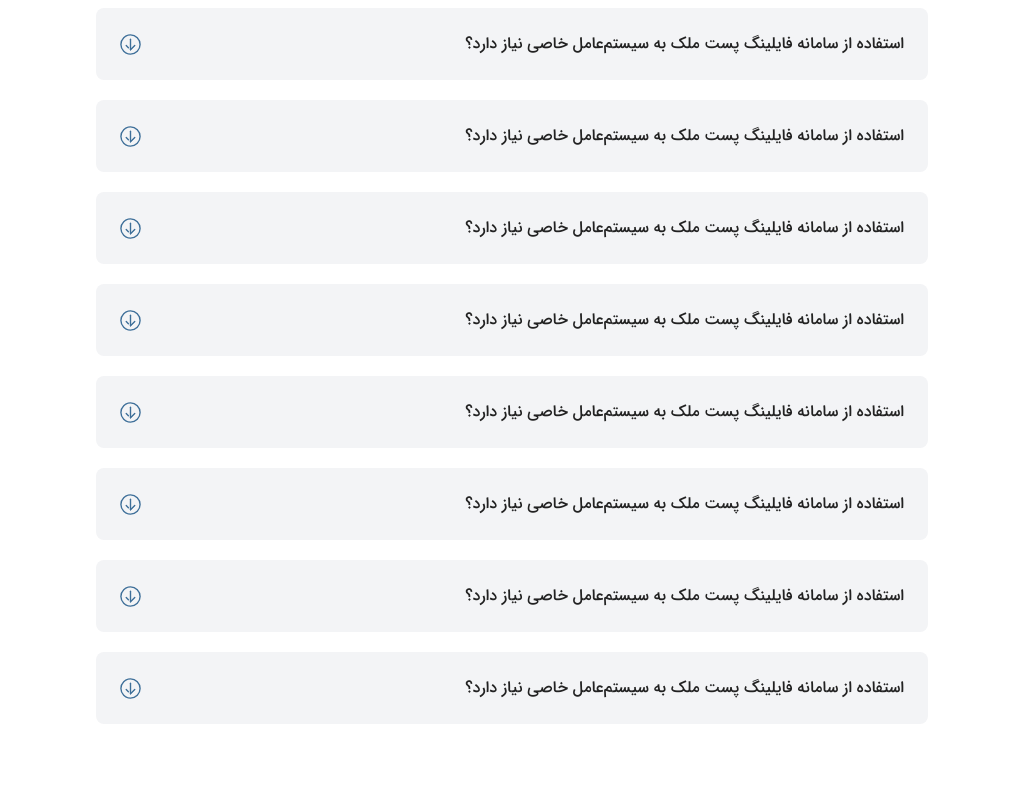
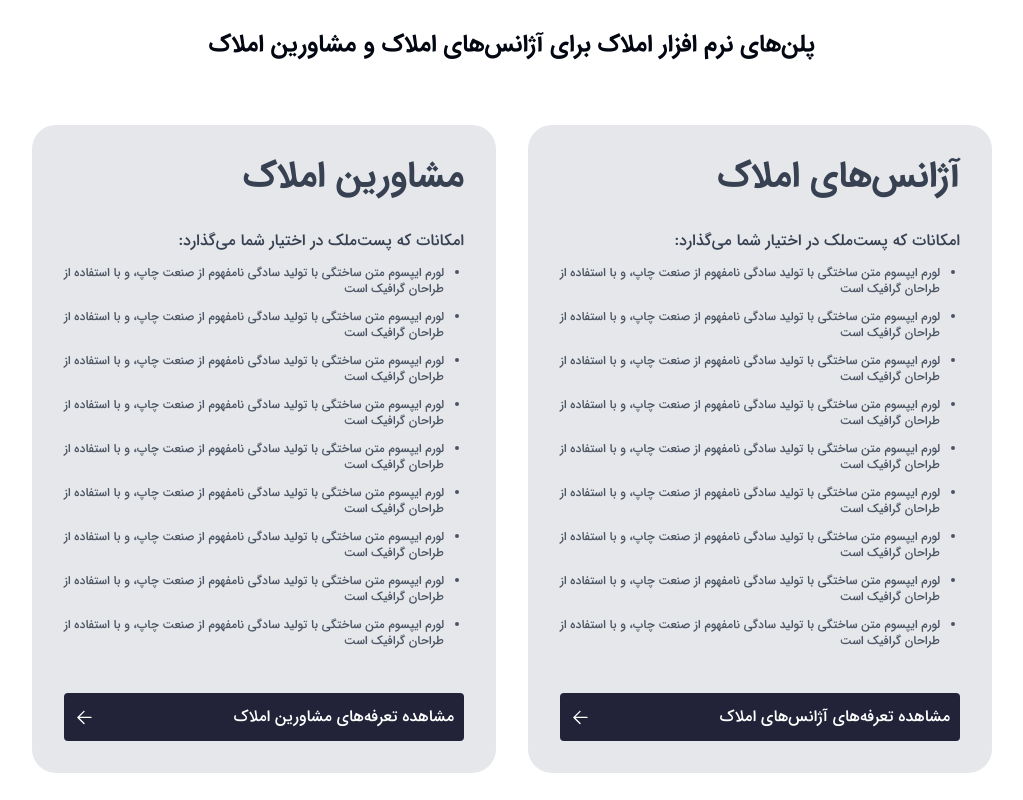
Before and after one commit to pouria-seifi/pst-melk, a Next.js app: page /second in a window 1280 px wide. Shown: the part 2960-3760 px from the top of the page, without its empty margins (128-1151 px from the left). Built offline with nearby package versions, Linux system fonts and the light colour scheme.

Commit message:
add manage files

```diff
--- a/app/(secondLanding)/second/page.tsx
+++ b/app/(secondLanding)/second/page.tsx
@@ -3,6 +3,7 @@ import Contact from "@/app/_widgets/contact";
 import EventsTillNow from "@/app/_widgets/eventsTillNow";
 import FAQ from "@/app/_widgets/faq";
 import ManageFiles from "@/app/_widgets/managaFiles";
+import Plans from "@/app/_widgets/plans";
 import QuoteFromUsers from "@/app/_widgets/quoteFromUsers";
 import SecondPocket from "@/app/_widgets/secondPocket";
 import { Qoute } from "@/app/globalTypes";
@@ -55,6 +56,7 @@ export default function Home() {
       <EventsTillNow />
       <QuoteFromUsers title="تجربه مشاورین مسکن" quotes={quotes} />
       <ManageFiles />
+      <Plans />
       <FAQ />
       <Contact />
     </Fragment>
--- a/app/_components/navigate/navigate.tsx
+++ b/app/_components/navigate/navigate.tsx
@@ -2,7 +2,12 @@ import React from "react";
 import Link from "next/link";
 import { utils } from "@/app/_utility";
 
-type Types = "primary" | "secondary" | "thirdinary" | "quaterdinary";
+type Types =
+  | "primary"
+  | "secondary"
+  | "thirdinary"
+  | "quaterdinary"
+  | "quinary";
 
 interface ButtonProps {
   label?: string;
@@ -24,6 +29,8 @@ const buttonTypes = {
     "border-primary text-primary bg-white py-1.5 px-2.5 flex items-center row justify-center rounded border-1 rounded border-solid",
   quaterdinary:
     "border-primary text-white bg-primary py-1.5 px-2.5 flex items-center row justify-center rounded border-1 rounded border-solid",
+  quinary:
+    "text-white bg-secondary py-1.5 px-2.5 flex items-center row w-44 justify-center rounded",
 };
 
 const Navigate: React.FC<ButtonProps> = ({
--- a/app/_widgets/managaFiles/index.tsx
+++ b/app/_widgets/managaFiles/index.tsx
@@ -6,7 +6,7 @@ import WhiteArrowLeft from "/public/images/white-arrow-left.svg";
 
 export default function ManageFiles() {
   return (
-    <section className="mt-10 lg:mt-28 mb-20 px-6 lg:px-40 py-8 mx-4 lg:mx-auto text-justify">
+    <section className="mt-10 lg:mt-28 mb-20 px-4 lg:px-40 py-8 mx-4 lg:mx-auto text-justify">
       <div className="bg-secondary bg-twoCirclesManageFiles bg-no-repeat bg-[position:10%_100%] lg:bg-[position:45%_100%] rounded-2xl flex justify-between flex-col lg:flex-row items-center px-6 lg:px-14 py-6 lg:py-14">
         <Image
           className="hidden lg:flex lg:ml-6"
--- /dev/null
+++ b/app/_widgets/plans/index.tsx
@@ -0,0 +1,132 @@
+import React from "react";
+import ManageFilesIcon from "/public/images/manage-files.svg";
+import Navigate from "@/app/_components/navigate/navigate";
+import Image from "next/image";
+import WhiteArrowLeft from "/public/images/white-arrow-left.svg";
+
+export default function Plans() {
+  return (
+    <section className="mt-10 lg:mt-20 mb-20 px-4 lg:px-40 py-8 mx-4 lg:mx-auto text-justify">
+      <div className="flex flex-col">
+        <h3 className="text-gray9 font-bold text-xl md:text-2xl text-center md:border-t-1 border-solid border-gray2 pt-16">
+          پلن‌های نرم افزار املاک برای آژانس‌های املاک و مشاورین املاک
+        </h3>
+        <div className="grid grid-cols-1 md:grid-cols-2 gap-6 md:gap-8 mt-16">
+          <div className="bg-gray2 rounded-3xl p-6 md:p-8">
+            <h4 className="text-gray6 text-2xl md:text-4xl font-bold mb-4 md:mb-8">
+              آژانس‌های املاک
+            </h4>
+            <span className="text-gray6 mb-3">
+              امکانات که پست‌ملک در اختیار شما می‌گذارد:
+            </span>
+            <ul className="list-disc mt-2 md:mt-3">
+              <li className="text-xs text-gray5 mb-3 mr-5">
+                لورم ایپسوم متن ساختگی با تولید سادگی نامفهوم از صنعت چاپ، و با
+                استفاده از طراحان گرافیک است
+              </li>
+              <li className="text-xs text-gray5 mb-3 mr-5">
+                لورم ایپسوم متن ساختگی با تولید سادگی نامفهوم از صنعت چاپ، و با
+                استفاده از طراحان گرافیک است
+              </li>
+              <li className="text-xs text-gray5 mb-3 mr-5">
+                لورم ایپسوم متن ساختگی با تولید سادگی نامفهوم از صنعت چاپ، و با
+                استفاده از طراحان گرافیک است
+              </li>
+              <li className="text-xs text-gray5 mb-3 mr-5">
+                لورم ایپسوم متن ساختگی با تولید سادگی نامفهوم از صنعت چاپ، و با
+                استفاده از طراحان گرافیک است
+              </li>
+              <li className="text-xs text-gray5 mb-3 mr-5">
+                لورم ایپسوم متن ساختگی با تولید سادگی نامفهوم از صنعت چاپ، و با
+                استفاده از طراحان گرافیک است
+              </li>
+              <li className="text-xs text-gray5 mb-3 mr-5">
+                لورم ایپسوم متن ساختگی با تولید سادگی نامفهوم از صنعت چاپ، و با
+                استفاده از طراحان گرافیک است
+              </li>
+              <li className="text-xs text-gray5 mb-3 mr-5">
+                لورم ایپسوم متن ساختگی با تولید سادگی نامفهوم از صنعت چاپ، و با
+                استفاده از طراحان گرافیک است
+              </li>
+              <li className="text-xs text-gray5 mb-3 mr-5">
+                لورم ایپسوم متن ساختگی با تولید سادگی نامفهوم از صنعت چاپ، و با
+                استفاده از طراحان گرافیک است
+              </li>
+              <li className="text-xs text-gray5 mb-3 mr-5">
+                لورم ایپسوم متن ساختگی با تولید سادگی نامفهوم از صنعت چاپ، و با
+                استفاده از طراحان گرافیک است
+              </li>
+            </ul>
+            <Navigate
+              type="quinary"
+              href="/"
+              icon={
+                <Image className="hidden md:flex" src={WhiteArrowLeft} alt="" />
+              }
+              className="w-full h-12 mt-8 md:mt-11 text-base font-medium"
+            >
+              مشاهده تعرفه‌های آژانس‌های املاک
+            </Navigate>
+          </div>
+
+          <div className="bg-gray2 rounded-3xl p-6 md:p-8">
+            <h4 className="text-gray6 text-2xl md:text-4xl font-bold mb-4 md:mb-8">
+              مشاورین املاک
+            </h4>
+            <span className="text-gray6">
+              امکانات که پست‌ملک در اختیار شما می‌گذارد:
+            </span>
+            <ul className="list-disc mt-2 md:mt-3">
+              <li className="text-xs text-gray5 mb-3 mr-5">
+                لورم ایپسوم متن ساختگی با تولید سادگی نامفهوم از صنعت چاپ، و با
+                استفاده از طراحان گرافیک است
+              </li>
+              <li className="text-xs text-gray5 mb-3 mr-5">
+                لورم ایپسوم متن ساختگی با تولید سادگی نامفهوم از صنعت چاپ، و با
+                استفاده از طراحان گرافیک است
+              </li>
+              <li className="text-xs text-gray5 mb-3 mr-5">
+                لورم ایپسوم متن ساختگی با تولید سادگی نامفهوم از صنعت چاپ، و با
+                استفاده از طراحان گرافیک است
+              </li>
+              <li className="text-xs text-gray5 mb-3 mr-5">
+                لورم ایپسوم متن ساختگی با تولید سادگی نامفهوم از صنعت چاپ، و با
+                استفاده از طراحان گرافیک است
+              </li>
+              <li className="text-xs text-gray5 mb-3 mr-5">
+                لورم ایپسوم متن ساختگی با تولید سادگی نامفهوم از صنعت چاپ، و با
+                استفاده از طراحان گرافیک است
+              </li>
+              <li className="text-xs text-gray5 mb-3 mr-5">
+                لورم ایپسوم متن ساختگی با تولید سادگی نامفهوم از صنعت چاپ، و با
+                استفاده از طراحان گرافیک است
+              </li>
+              <li className="text-xs text-gray5 mb-3 mr-5">
+                لورم ایپسوم متن ساختگی با تولید سادگی نامفهوم از صنعت چاپ، و با
+                استفاده از طراحان گرافیک است
+              </li>
+              <li className="text-xs text-gray5 mb-3 mr-5">
+                لورم ایپسوم متن ساختگی با تولید سادگی نامفهوم از صنعت چاپ، و با
+                استفاده از طراحان گرافیک است
+              </li>
+              <li className="text-xs text-gray5 mb-3 mr-5">
+                لورم ایپسوم متن ساختگی با تولید سادگی نامفهوم از صنعت چاپ، و با
+                استفاده از طراحان گرافیک است
+              </li>
+            </ul>
+            <Navigate
+              type="quinary"
+              href="/"
+              icon={
+                <Image className="hidden md:flex" src={WhiteArrowLeft} alt="" />
+              }
+              className="w-full h-12 mt-8 md:mt-11 text-base font-medium"
+            >
+              مشاهده تعرفه‌های مشاورین املاک
+            </Navigate>
+          </div>
+        </div>
+      </div>
+    </section>
+  );
+}
--- a/app/index.css
+++ b/app/index.css
@@ -697,6 +697,10 @@ video {
   margin-top: 2.5rem;
 }
 
+.mt-11 {
+  margin-top: 2.75rem;
+}
+
 .mt-14 {
   margin-top: 3.5rem;
 }
@@ -745,6 +749,14 @@ video {
   margin-top: auto;
 }
 
+.mb-8 {
+  margin-bottom: 2rem;
+}
+
+.mt-1 {
+  margin-top: 0.25rem;
+}
+
 .block {
   display: block;
 }
@@ -805,6 +817,10 @@ video {
   width: 11rem;
 }
 
+.w-48 {
+  width: 12rem;
+}
+
 .w-56 {
   width: 14rem;
 }
@@ -817,10 +833,6 @@ video {
   width: 100%;
 }
 
-.w-48 {
-  width: 12rem;
-}
-
 .max-w-\[183px\] {
   max-width: 183px;
 }
@@ -897,6 +909,10 @@ video {
   gap: 1.5rem;
 }
 
+.gap-8 {
+  gap: 2rem;
+}
+
 .overflow-hidden {
   overflow: hidden;
 }
@@ -939,6 +955,18 @@ video {
 
 .border-t-1 {
   border-top-width: 1px;
+}
+
+.border-t {
+  border-top-width: 1px;
+}
+
+.border-t-8 {
+  border-top-width: 8px;
+}
+
+.border-t-4 {
+  border-top-width: 4px;
 }
 
 .border-solid {
@@ -955,11 +983,21 @@ video {
   border-color: rgb(3 133 244 / var(--tw-border-opacity));
 }
 
+.border-secondary {
+  --tw-border-opacity: 1;
+  border-color: rgb(34 35 56 / var(--tw-border-opacity));
+}
+
 .bg-gray1 {
   --tw-bg-opacity: 1;
   background-color: rgb(243 244 246 / var(--tw-bg-opacity));
 }
 
+.bg-gray2 {
+  --tw-bg-opacity: 1;
+  background-color: rgb(229 231 235 / var(--tw-bg-opacity));
+}
+
 .bg-gray9 {
   --tw-bg-opacity: 1;
   background-color: rgb(3 7 18 / var(--tw-bg-opacity));
@@ -1165,10 +1203,6 @@ video {
   text-align: center;
 }
 
-.text-right {
-  text-align: right;
-}
-
 .text-justify {
   text-align: justify;
 }
@@ -1233,6 +1267,11 @@ video {
   line-height: 1.25rem;
 }
 
+.text-gray1 {
+  --tw-text-opacity: 1;
+  color: rgb(243 244 246 / var(--tw-text-opacity));
+}
+
 .text-gray2 {
   --tw-text-opacity: 1;
   color: rgb(229 231 235 / var(--tw-text-opacity));
@@ -1276,11 +1315,6 @@ video {
 .text-white {
   --tw-text-opacity: 1;
   color: rgb(255 255 255 / var(--tw-text-opacity));
-}
-
-.text-gray1 {
-  --tw-text-opacity: 1;
-  color: rgb(243 244 246 / var(--tw-text-opacity));
 }
 
 .opacity-0 {
@@ -1876,10 +1910,6 @@ textarea {
     margin-bottom: 0px;
   }
 
-  .md\:mb-2 {
-    margin-bottom: 0.5rem;
-  }
-
   .md\:mb-5 {
     margin-bottom: 1.25rem;
   }
@@ -1888,18 +1918,6 @@ textarea {
     margin-bottom: 1.5rem;
   }
 
-  .md\:mb-auto {
-    margin-bottom: auto;
-  }
-
-  .md\:ml-0 {
-    margin-left: 0px;
-  }
-
-  .md\:ml-10 {
-    margin-left: 2.5rem;
-  }
-
   .md\:ml-3 {
     margin-left: 0.75rem;
   }
@@ -1932,16 +1950,16 @@ textarea {
     margin-top: 7rem;
   }
 
-  .md\:mt-auto {
-    margin-top: auto;
-  }
-
-  .md\:ml-4 {
-    margin-left: 1rem;
-  }
-
-  .md\:ml-6 {
-    margin-left: 1.5rem;
+  .md\:mb-8 {
+    margin-bottom: 2rem;
+  }
+
+  .md\:mt-3 {
+    margin-top: 0.75rem;
+  }
+
+  .md\:mt-11 {
+    margin-top: 2.75rem;
   }
 
   .md\:flex {
@@ -1960,14 +1978,6 @@ textarea {
     width: 14rem;
   }
 
-  .md\:w-60 {
-    width: 15rem;
-  }
-
-  .md\:w-64 {
-    width: 16rem;
-  }
-
   .md\:min-w-\[470px\] {
     min-width: 470px;
   }
@@ -1994,6 +2004,14 @@ textarea {
 
   .md\:gap-6 {
     gap: 1.5rem;
+  }
+
+  .md\:gap-8 {
+    gap: 2rem;
+  }
+
+  .md\:border-t-1 {
+    border-top-width: 1px;
   }
 
   .md\:border-none {
@@ -2021,8 +2039,8 @@ textarea {
     background-image: url(/images/header-bg-image.svg);
   }
 
-  .md\:bg-\[position\:45\%_100\%\] {
-    background-position: 45% 100%;
+  .md\:p-8 {
+    padding: 2rem;
   }
 
   .md\:px-0 {
@@ -2035,11 +2053,6 @@ textarea {
     padding-right: 3rem;
   }
 
-  .md\:px-14 {
-    padding-left: 3.5rem;
-    padding-right: 3.5rem;
-  }
-
   .md\:px-16 {
     padding-left: 4rem;
     padding-right: 4rem;
@@ -2065,21 +2078,12 @@ textarea {
     padding-bottom: 3rem;
   }
 
-  .md\:py-14 {
-    padding-top: 3.5rem;
-    padding-bottom: 3.5rem;
-  }
-
   .md\:pl-10 {
     padding-left: 2.5rem;
   }
 
   .md\:pt-24 {
     padding-top: 6rem;
-  }
-
-  .md\:text-center {
-    text-align: center;
   }
 
   .md\:text-right {
@@ -2104,6 +2108,11 @@ textarea {
   .md\:text-lg {
     font-size: 1.125rem;
     line-height: 1.75rem;
+  }
+
+  .md\:text-4xl {
+    font-size: 2.25rem;
+    line-height: 2.5rem;
   }
 }
 
@@ -2118,34 +2127,34 @@ textarea {
     margin-right: auto;
   }
 
+  .lg\:mb-2 {
+    margin-bottom: 0.5rem;
+  }
+
   .lg\:mb-4 {
     margin-bottom: 1rem;
   }
 
+  .lg\:mb-auto {
+    margin-bottom: auto;
+  }
+
+  .lg\:ml-0 {
+    margin-left: 0px;
+  }
+
   .lg\:ml-12 {
     margin-left: 3rem;
   }
 
-  .lg\:mb-2 {
-    margin-bottom: 0.5rem;
-  }
-
-  .lg\:mb-auto {
-    margin-bottom: auto;
-  }
-
-  .lg\:ml-0 {
-    margin-left: 0px;
-  }
-
-  .lg\:ml-10 {
-    margin-left: 2.5rem;
-  }
-
   .lg\:ml-4 {
     margin-left: 1rem;
   }
 
+  .lg\:ml-6 {
+    margin-left: 1.5rem;
+  }
+
   .lg\:mt-28 {
     margin-top: 7rem;
   }
@@ -2154,8 +2163,16 @@ textarea {
     margin-top: auto;
   }
 
-  .lg\:ml-6 {
-    margin-left: 1.5rem;
+  .lg\:mt-20 {
+    margin-top: 5rem;
+  }
+
+  .lg\:mt-2 {
+    margin-top: 0.5rem;
+  }
+
+  .lg\:mt-24 {
+    margin-top: 6rem;
   }
 
   .lg\:flex {
@@ -2166,10 +2183,6 @@ textarea {
     display: none;
   }
 
-  .lg\:w-64 {
-    width: 16rem;
-  }
-
   .lg\:grid-cols-3 {
     grid-template-columns: repeat(3, minmax(0, 1fr));
   }
@@ -2190,12 +2203,17 @@ textarea {
     background-size: 60px;
   }
 
+  .lg\:bg-\[position\:45\%_100\%\] {
+    background-position: 45% 100%;
+  }
+
   .lg\:bg-\[position\:82\%_20\%\] {
     background-position: 82% 20%;
   }
 
-  .lg\:bg-\[position\:45\%_100\%\] {
-    background-position: 45% 100%;
+  .lg\:px-14 {
+    padding-left: 3.5rem;
+    padding-right: 3.5rem;
   }
 
   .lg\:px-40 {
@@ -2203,36 +2221,11 @@ textarea {
     padding-right: 10rem;
   }
 
-  .lg\:px-14 {
-    padding-left: 3.5rem;
-    padding-right: 3.5rem;
-  }
-
   .lg\:py-14 {
     padding-top: 3.5rem;
     padding-bottom: 3.5rem;
   }
 
-  .lg\:px-36 {
-    padding-left: 9rem;
-    padding-right: 9rem;
-  }
-
-  .lg\:px-10 {
-    padding-left: 2.5rem;
-    padding-right: 2.5rem;
-  }
-
-  .lg\:px-8 {
-    padding-left: 2rem;
-    padding-right: 2rem;
-  }
-
-  .lg\:px-0 {
-    padding-left: 0px;
-    padding-right: 0px;
-  }
-
   .lg\:pl-14 {
     padding-left: 3.5rem;
   }
@@ -2245,9 +2238,4 @@ textarea {
     font-size: 1.25rem;
     line-height: 1.75rem;
   }
-
-  .lg\:text-xs {
-    font-size: 0.75rem;
-    line-height: 1rem;
-  }
-}
+}
```
